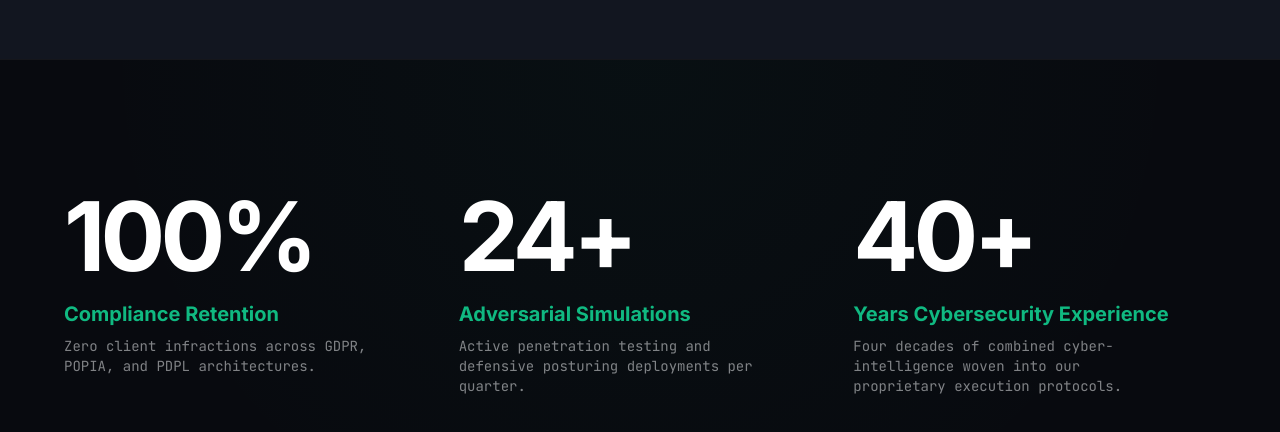
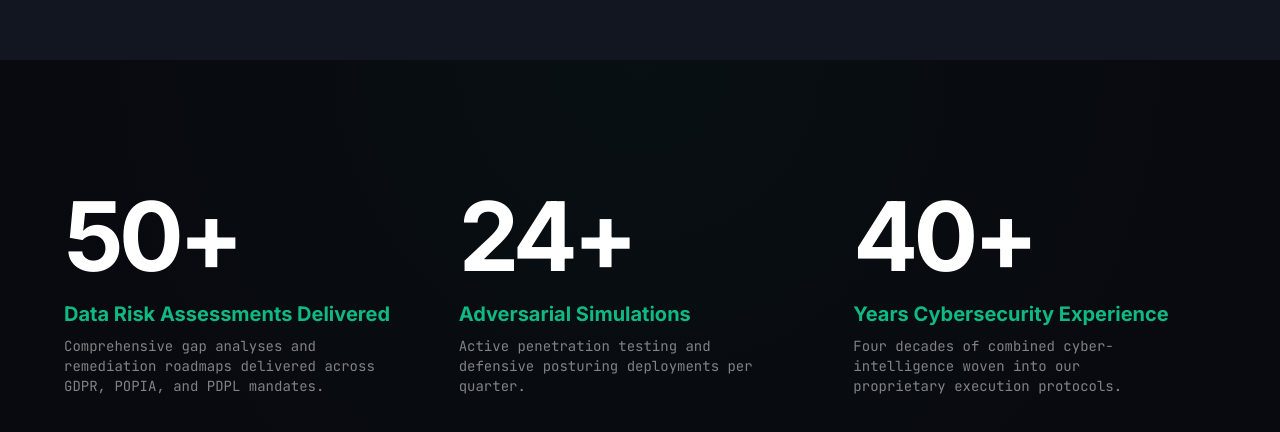
Before and after one commit to vulcanhelix/securepath-landing, a React (Vite) app: page / in a window 1280 px wide. Shown: the part 1492-1924 px from the top of the page. Built offline with nearby package versions, Linux system fonts and the light colour scheme; a web font is replaced by a local one.

Commit message:
feat: update metrics stat to 50+ Data Risk Assessments Delivered

```diff
--- a/src/pages/Home.jsx
+++ b/src/pages/Home.jsx
@@ -243,10 +243,10 @@ const Home = () => {
          <div className="max-w-7xl mx-auto px-6 md:px-16 grid grid-cols-1 md:grid-cols-3 gap-16 md:gap-8 relative z-10">
             <div className="flex flex-col items-center md:items-start text-center md:text-left">
                <div className="text-6xl md:text-8xl font-sans font-black text-white mb-4 tracking-tighter">
-                  <span className="metric-number" data-target="100" data-percent="true">0</span>
+                  <span className="metric-number" data-target="50" data-plus="true">0</span>
                </div>
-               <h4 className="text-xl font-bold text-accent mb-2">Compliance Retention</h4>
-               <p className="text-primary/50 text-sm font-mono max-w-xs">Zero client infractions across GDPR, POPIA, and PDPL architectures.</p>
+               <h4 className="text-xl font-bold text-accent mb-2">Data Risk Assessments Delivered</h4>
+               <p className="text-primary/50 text-sm font-mono max-w-xs">Comprehensive gap analyses and remediation roadmaps delivered across GDPR, POPIA, and PDPL mandates.</p>
             </div>
             <div className="flex flex-col items-center md:items-start text-center md:text-left">
                <div className="text-6xl md:text-8xl font-sans font-black text-white mb-4 tracking-tighter">
```
